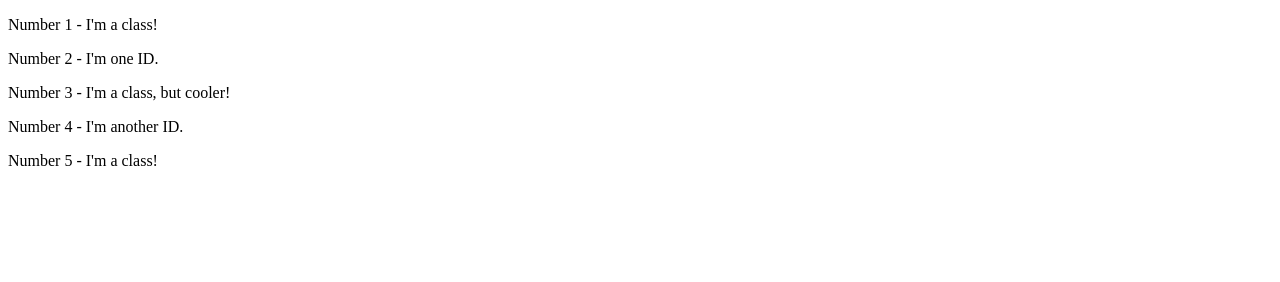
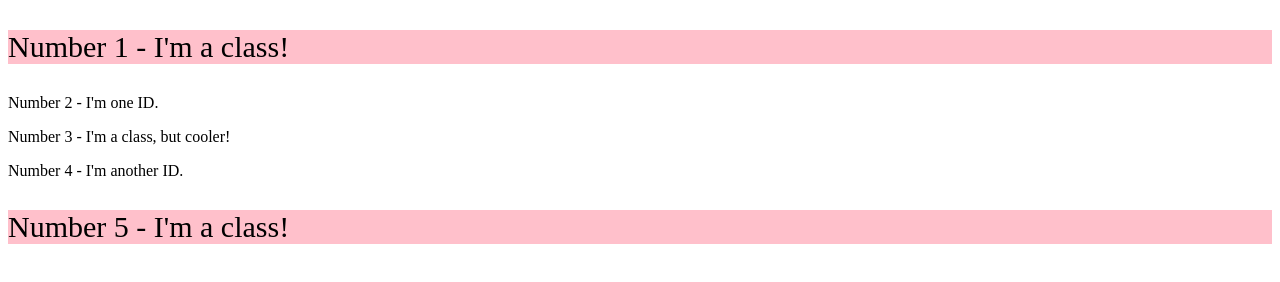
Before and after one commit to nicholas1339/CSS_Task2, a plain HTML site: page index.html in a window 1280 px wide. Drawn offline with Linux system fonts and the light colour scheme.

Commit message:
added first class

```diff
--- a/index.html
+++ b/index.html
@@ -8,11 +8,11 @@
     </head>
 
     <body>
-        <p>Number 1 - I'm a class!</p>
+        <p class="first-class">Number 1 - I'm a class!</p>
         <div>Number 2 - I'm one ID.</div>
         <p>Number 3 - I'm a class, but cooler!</p>
         <div>Number 4 - I'm another ID.</div>
-        <p>Number 5 - I'm a class!</p>
+        <p class="first-class">Number 5 - I'm a class!</p>
     </body>
 
 </html>
```
